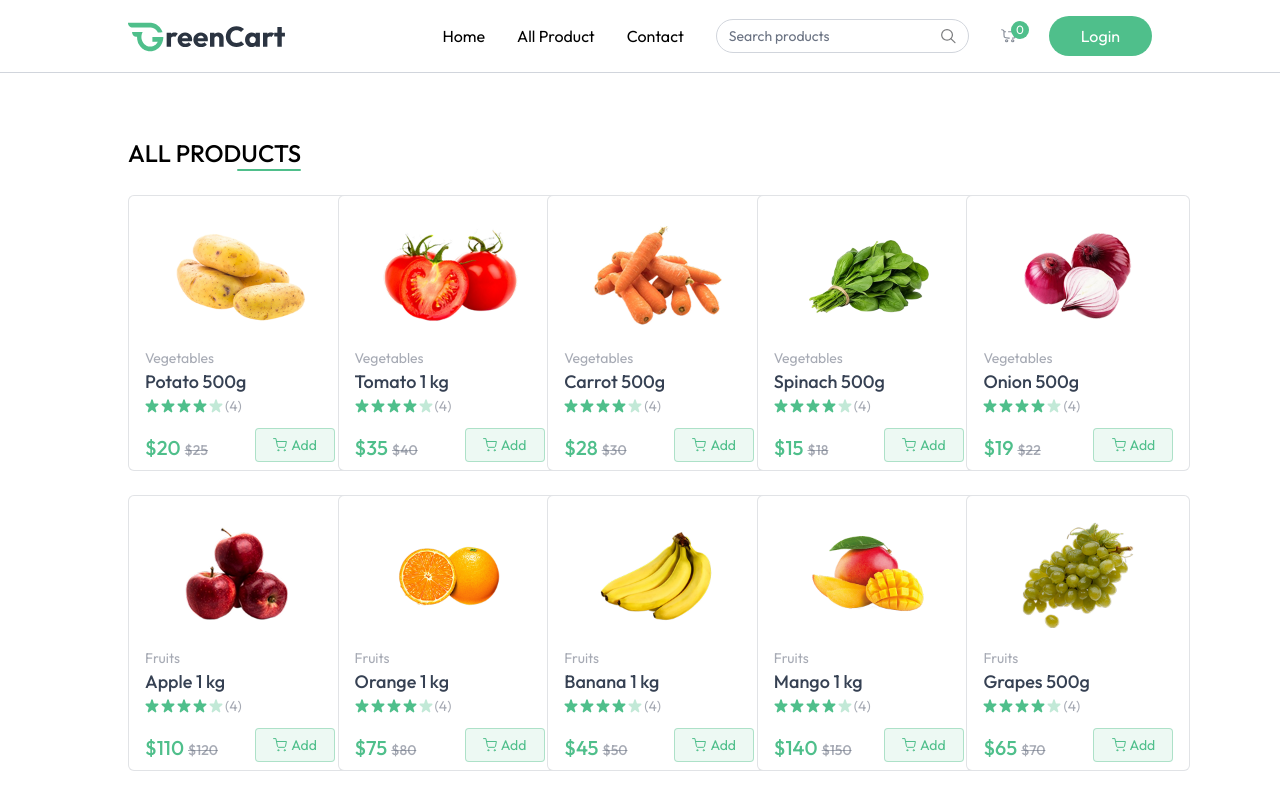
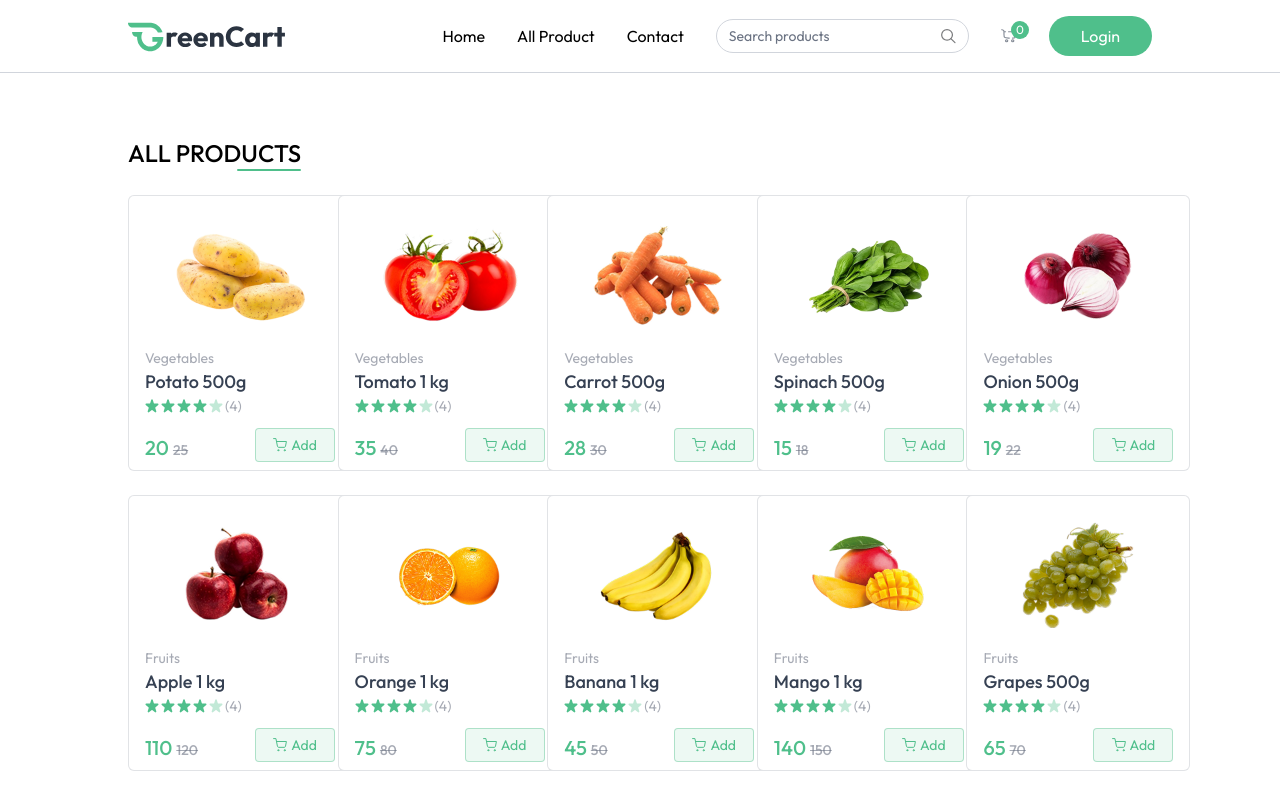
Before and after one commit to saicastic/techstore, a React (Vite) app in the folder client/: page /products in a window 1280 px wide. Shown: the top 794 px of the page. Built offline with nearby package versions, Linux system fonts and the light colour scheme.

Commit message:
modified ProductCard.jsx

```diff
--- a/client/src/components/ProductCard.jsx
+++ b/client/src/components/ProductCard.jsx
@@ -43,9 +43,9 @@ const ProductCard = ({ product }) => {
           </div>
           <div className="flex items-end justify-between mt-3">
             <p className="md:text-xl text-base font-medium text-primary">
-              {currency} ${product.offerPrice}{" "}
+              {currency} {product.offerPrice}{" "}
               <span className="text-gray-500/60 md:text-sm text-xs line-through">
-                {currency} ${product.price}
+                {currency} {product.price}
               </span>
             </p>
             <div
```
